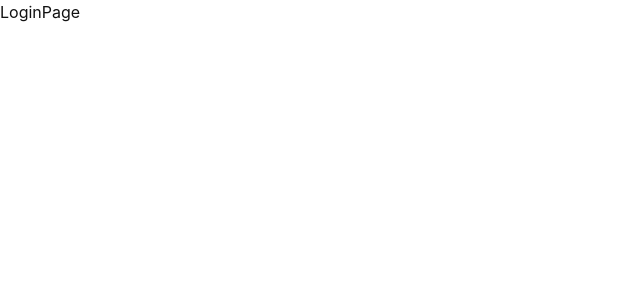
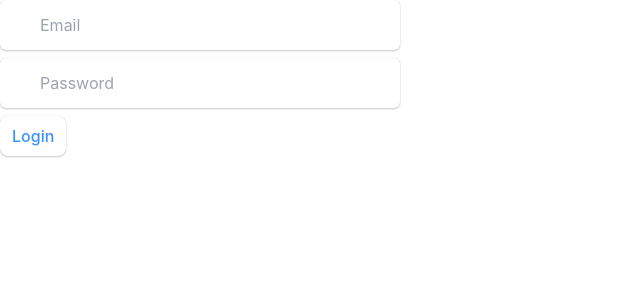
Before and after one commit to yebpls/estate-fe, a React (Create React App) app: page /login in a window 1280 px wide. Shown: the top 300 px of the page, without its empty margins (0-640 px from the left). Built offline with nearby package versions, Linux system fonts and the light colour scheme.

Commit message:
login test

```diff
--- a/package.json
+++ b/package.json
@@ -3,7 +3,7 @@
   "version": "0.1.0",
   "private": true,
   "dependencies": {
-    "@reduxjs/toolkit": "^2.0.1",
+    "@reduxjs/toolkit": "^1.9.6",
     "@testing-library/jest-dom": "^5.17.0",
     "@testing-library/react": "^13.4.0",
     "@testing-library/user-event": "^13.5.0",
--- /dev/null
+++ b/src/api/accountApi.js
@@ -0,0 +1,28 @@
+import axiosClient from "./axiosClient";
+
+const accountApi = {
+  login(params) {
+    const url = "/login";
+    return axiosClient.post(url, params);
+  },
+  // loginWithGoogle(params) {
+  //   const url = "/Authorization/google-login";
+  //   return axiosClient.post(url, params);
+  // },
+
+  // registerUser(params) {
+  //   const url = "/Authorization/register-user";
+  //   return axiosClient.post(url, params);
+  // },
+
+  // registerInstructor(params) {
+  //   const url = "/Authorization/register-instructor";
+  //   return axiosClient.post(url, params);
+  // },
+  // changePassword(params) {
+  //   const url = "/Authorization/change-password";
+  //   return axiosClient.post(url, params);
+  // },
+};
+
+export default accountApi;
--- a/src/constant/constant.js
+++ b/src/constant/constant.js
@@ -1 +1 @@
-export const APIURL = "https://staging.learnings.social/api";
+export const APIURL = "http://localhost:8080";
--- a/src/pages/LoginPage.jsx
+++ b/src/pages/LoginPage.jsx
@@ -1,7 +1,63 @@
 import React from "react";
+import { useForm } from "react-hook-form";
+import accountApi from "../api/accountApi";
 
 function LoginPage() {
-  return <div>LoginPage</div>;
+  const form = useForm();
+  const {
+    register,
+    formState: { errors },
+    handleSubmit,
+  } = form;
+
+  const onSubmit = async (data) => {
+    try {
+      const res = await accountApi.login(data);
+      if (res) {
+        console.log(res);
+        // let unDecodeToken = res.data._data.accessToken;
+        // storageService.setAccessToken(unDecodeToken);
+        // const token = jwtDecode(unDecodeToken);
+        // loginSuccessNotify();
+        // dispatch(setIsLogin(true));
+        // dispatch(setRole(token[roleToken]));
+        // storageService.setRole(token[roleToken]);
+        // if (role === "Instructor") {
+        //   navigate("/instructor");
+        // } else if (role === "Admin") {
+        //   navigate("/admin");
+        // } else {
+        //   navigate("/");
+        // }
+      }
+    } catch (error) {
+      // setMessage(error.response.data._message);
+      // loginFailNotify();
+    }
+  };
+  return (
+    <div>
+      <form onSubmit={handleSubmit(onSubmit)}>
+        <div className=" mb-2">
+          <input
+            className="w-[400px] h-[50px] bg-gray_6 pl-10 pr-3 py-2  rounded-[6px]  placeholder-gray_3  focus:placeholder-transparent focus:outline-none  focus:ring-1 ring-gray-400"
+            type="text"
+            placeholder="Email"
+            {...register("email", { required: true })}
+          />
+        </div>
+        <div className=" mb-2">
+          <input
+            className="w-[400px] h-[50px] bg-gray_6 pl-10 pr-3 py-2  rounded-[6px]  placeholder-gray_3  focus:placeholder-transparent focus:outline-none  focus:ring-1 ring-gray-400"
+            type="password"
+            placeholder="Password"
+            {...register("password", { required: true })}
+          />
+        </div>
+        <button type="submit">Login</button>
+      </form>
+    </div>
+  );
 }
 
 export default LoginPage;
--- /dev/null
+++ b/src/store/slices/accountSlice.js
@@ -0,0 +1,33 @@
+import { createSlice } from "@reduxjs/toolkit";
+
+const initialState = {
+  currentUser: null,
+  isLogin: false,
+  notification: null,
+  role: "",
+  username: "",
+  loading: false,
+  error: null,
+  success: false,
+};
+
+const accountSlice = createSlice({
+  name: "account",
+  initialState,
+  reducers: {
+    setRole: (state, action) => {
+      return { ...state, role: action.payload };
+    },
+    setIsLogin: (state, action) => {
+      return { ...state, isLogin: action.payload };
+    },
+    setUsername: (state, action) => {
+      state.username = action.payload;
+    },
+  },
+  extraReducers: (builder) => {},
+});
+
+export const { setRole, setIsLogin, setUsername } = accountSlice.actions;
+
+export default accountSlice.reducer;
--- a/src/store/store.js
+++ b/src/store/store.js
@@ -1,7 +1,11 @@
-// const { configureStore } = require("@reduxjs/toolkit");
+import accountReducer from "./slices/accountSlice";
 
-// const store = configureStore({
-//   reducers: {},
-// });
+const { configureStore } = require("@reduxjs/toolkit");
 
-// export default store;
+const store = configureStore({
+  reducer: {
+    accountReducer,
+  },
+});
+
+export default store;
```
Also changed, not shown: src/index.js (+3 -4 lines), 1 other file (tests, documents, lock files or other folders).
